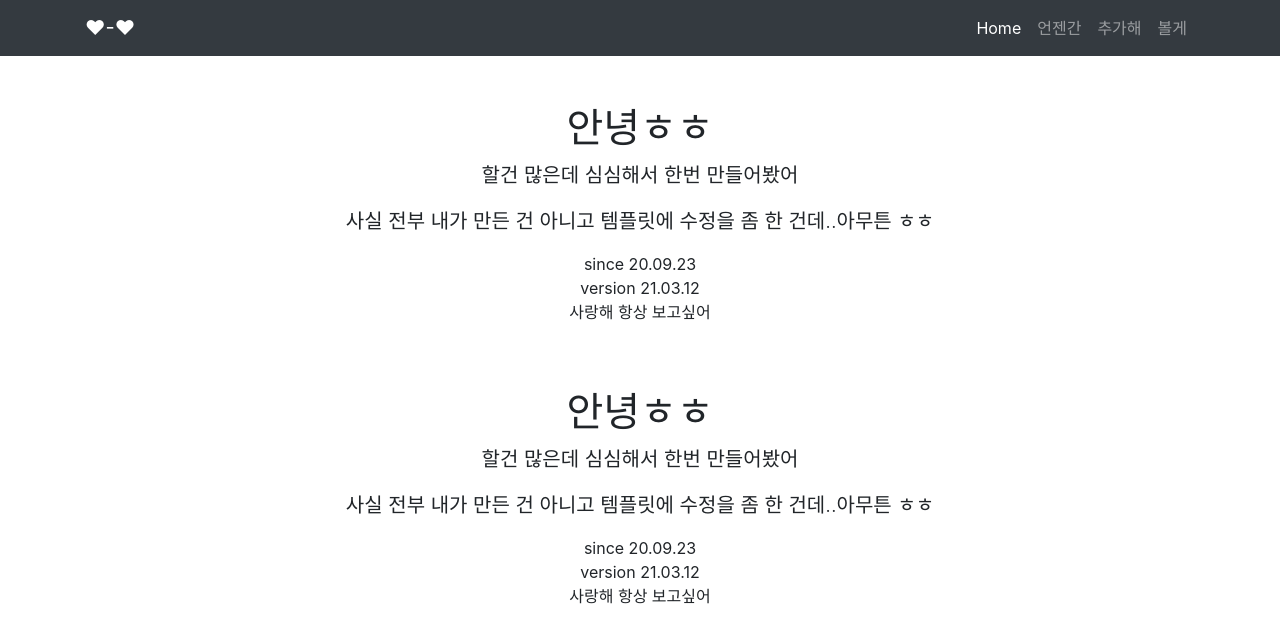
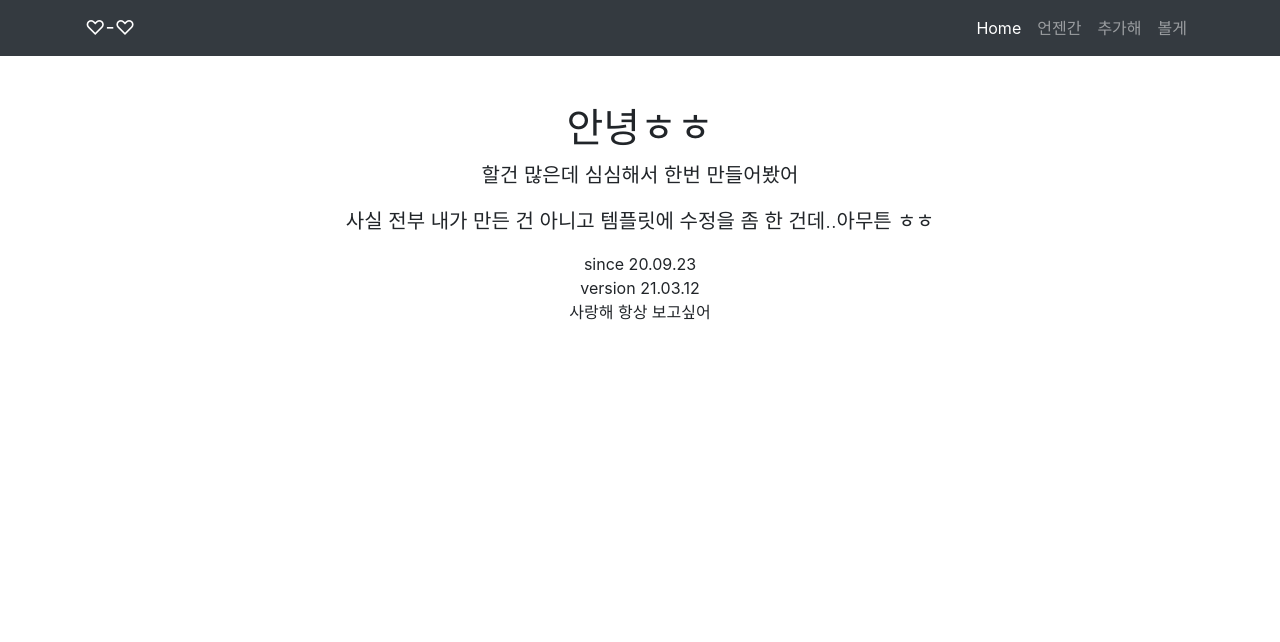
Before and after one commit to jbin08/jbin08.github.io, a website: page index.html in a window 1280 px wide. Drawn offline with Linux system fonts and the light colour scheme.

Commit message:
Update index.html

```diff
--- a/index.html
+++ b/index.html
@@ -20,7 +20,7 @@
   <!-- Navigation -->
   <nav class="navbar navbar-expand-lg navbar-dark bg-dark static-top">
     <div class="container">
-      <a class="navbar-brand" href="#">♥-♥</a>
+      <a class="navbar-brand" href="#">♡-♡</a>
       <button class="navbar-toggler" type="button" data-toggle="collapse" data-target="#navbarResponsive" aria-controls="navbarResponsive" aria-expanded="false" aria-label="Toggle navigation">
         <span class="navbar-toggler-icon"></span>
       </button>
@@ -61,22 +61,6 @@
     </div>
   </div>
 
-  <!-- Page Content -->
-  <section class="page-section" id="언젠간">
-  <div class="container">
-    <div class="row">
-      <div class="col-lg-12 text-center">
-        <h1 class="mt-5">안녕ㅎㅎ</h1>
-        <p class="lead">할건 많은데 심심해서 한번 만들어봤어</p>
-        <p class="lead">사실 전부 내가 만든 건 아니고 템플릿에 수정을 좀 한 건데..아무튼 ㅎㅎ</p>
-        <ul class="list-unstyled">
-          <li>since 20.09.23</li>
-          <li>version 21.03.12</li>
-          <li>사랑해 항상 보고싶어</li>
-        </ul>
-      </div>
-    </div>
-  </div>
   <!-- Bootstrap core JavaScript -->
   <script src="vendor/jquery/jquery.slim.min.js"></script>
   <script src="vendor/bootstrap/js/bootstrap.bundle.min.js"></script>
```
